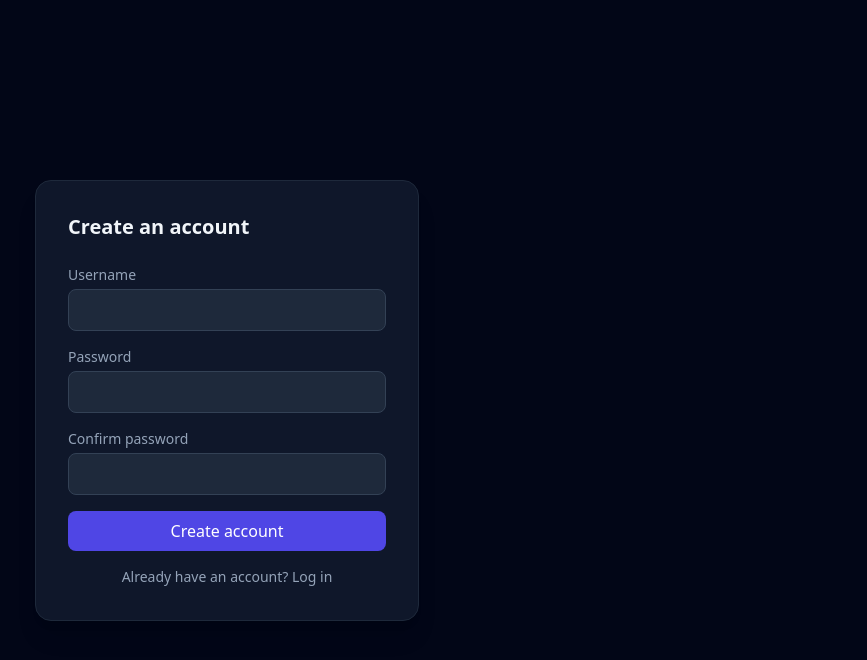
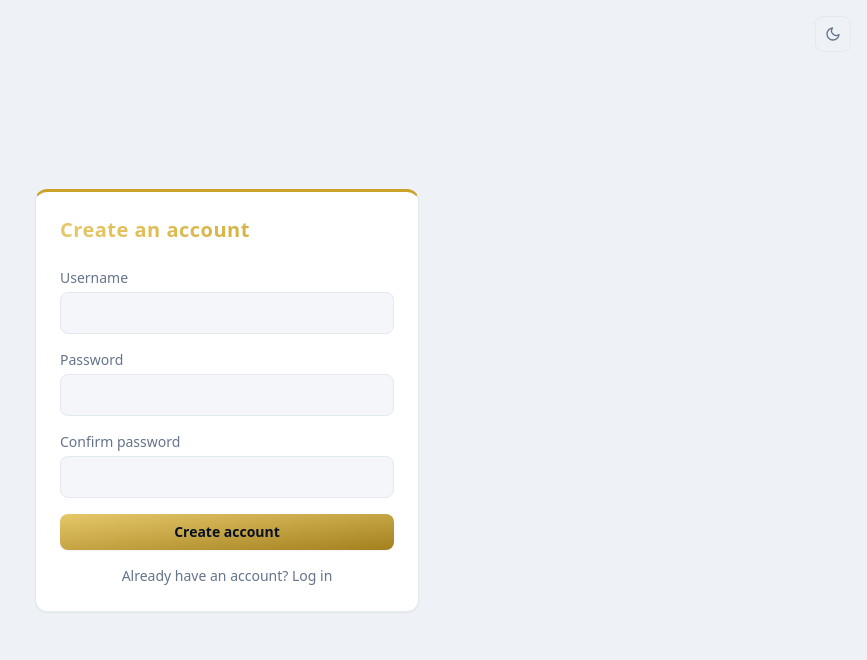
Before and after one commit to CojanAdrian/Bulk-Email-Response, a React (Vite) app in the folder frontend/: page / in a window 1280 px wide. Both pictures are taken after a click on the button "Don't have an account? Sign up". Shown: the top 660 px of the page, without its empty margins (413-1280 px from the left). Built offline with nearby package versions, Linux system fonts and the light colour scheme; no server answers; the HTML template or start-up script is replaced by a standard one.

Commit message:
feat: restyle login/register pages with the navy+gold design system

```diff
--- a/frontend/src/pages/LoginPage.jsx
+++ b/frontend/src/pages/LoginPage.jsx
@@ -1,5 +1,8 @@
 import { useState } from 'react';
 import { login } from '../api/auth';
+import Card from '../components/Card';
+import PrimaryButton from '../components/PrimaryButton';
+import ThemeToggle from '../components/ThemeToggle';
 
 function LoginPage({ onLoginSuccess, onSwitchToRegister }) {
   const [username, setUsername] = useState('');
@@ -24,54 +27,57 @@ function LoginPage({ onLoginSuccess, onSwitchToRegister }) {
   }
 
   return (
-    <div className="flex min-h-screen items-center justify-center bg-slate-950 px-4">
-      <form onSubmit={handleSubmit} className="w-full max-w-sm rounded-2xl border border-slate-800 bg-slate-900 p-8 shadow-xl">
-        <h1 className="mb-6 text-xl font-semibold text-slate-100">BulkPosting</h1>
-        <label className="mb-1 block text-sm text-slate-400" htmlFor="username">
+    <div className="flex min-h-screen items-center justify-center bg-bg px-4">
+      <div className="absolute right-4 top-4">
+        <ThemeToggle />
+      </div>
+      <Card className="w-full max-w-sm">
+        <form onSubmit={handleSubmit}>
+          <h1 className="mb-6 bg-gradient-to-r from-gold-light to-gold bg-clip-text text-xl font-extrabold tracking-wide text-transparent">
+            BulkPosting
+          </h1>
+          <label className="mb-1 block text-sm text-text-muted" htmlFor="username">
             Username
           </label>
           <input
             id="username"
             name="username"
-          className="mb-4 w-full rounded-lg border border-slate-700 bg-slate-800 px-3 py-2 text-slate-100 outline-none focus:border-indigo-500 focus:ring-2 focus:ring-indigo-500/50"
+            className="mb-4 w-full rounded-lg border border-border bg-surface-alt px-3 py-2 text-text outline-none focus:border-accent focus:ring-2 focus:ring-accent/50"
             value={username}
             onChange={(e) => setUsername(e.target.value)}
             autoComplete="username"
             aria-describedby={error ? 'login-error' : undefined}
           />
-        <label className="mb-1 block text-sm text-slate-400" htmlFor="password">
+          <label className="mb-1 block text-sm text-text-muted" htmlFor="password">
             Password
           </label>
           <input
             id="password"
             name="password"
             type="password"
-          className="mb-4 w-full rounded-lg border border-slate-700 bg-slate-800 px-3 py-2 text-slate-100 outline-none focus:border-indigo-500 focus:ring-2 focus:ring-indigo-500/50"
+            className="mb-4 w-full rounded-lg border border-border bg-surface-alt px-3 py-2 text-text outline-none focus:border-accent focus:ring-2 focus:ring-accent/50"
             value={password}
             onChange={(e) => setPassword(e.target.value)}
             autoComplete="current-password"
             aria-describedby={error ? 'login-error' : undefined}
           />
           {error && (
-          <p id="login-error" role="alert" className="mb-4 text-sm text-red-400">
+            <p id="login-error" role="alert" className="mb-4 text-sm text-error">
               {error}
             </p>
           )}
-        <button
-          type="submit"
-          disabled={submitting}
-          className="w-full rounded-lg bg-indigo-600 px-4 py-2 font-medium text-white transition hover:bg-indigo-500 disabled:opacity-60"
-        >
+          <PrimaryButton type="submit" disabled={submitting} className="w-full">
             {submitting ? 'Signing in...' : 'Sign in'}
-        </button>
+          </PrimaryButton>
           <button
             type="button"
             onClick={onSwitchToRegister}
-          className="mt-4 w-full text-center text-sm text-slate-400 hover:text-slate-200"
+            className="mt-4 w-full text-center text-sm text-text-muted hover:text-accent"
           >
             Don't have an account? Sign up
           </button>
         </form>
+      </Card>
     </div>
   );
 }
--- a/frontend/src/pages/RegisterPage.jsx
+++ b/frontend/src/pages/RegisterPage.jsx
@@ -1,5 +1,8 @@
 import { useState } from 'react';
 import { register } from '../api/auth';
+import Card from '../components/Card';
+import PrimaryButton from '../components/PrimaryButton';
+import ThemeToggle from '../components/ThemeToggle';
 
 function RegisterPage({ onRegisterSuccess, onSwitchToLogin }) {
   const [username, setUsername] = useState('');
@@ -31,67 +34,70 @@ function RegisterPage({ onRegisterSuccess, onSwitchToLogin }) {
   }
 
   return (
-    <div className="flex min-h-screen items-center justify-center bg-slate-950 px-4">
-      <form onSubmit={handleSubmit} className="w-full max-w-sm rounded-2xl border border-slate-800 bg-slate-900 p-8 shadow-xl">
-        <h1 className="mb-6 text-xl font-semibold text-slate-100">Create an account</h1>
-        <label className="mb-1 block text-sm text-slate-400" htmlFor="reg-username">
+    <div className="flex min-h-screen items-center justify-center bg-bg px-4">
+      <div className="absolute right-4 top-4">
+        <ThemeToggle />
+      </div>
+      <Card className="w-full max-w-sm">
+        <form onSubmit={handleSubmit}>
+          <h1 className="mb-6 bg-gradient-to-r from-gold-light to-gold bg-clip-text text-xl font-extrabold tracking-wide text-transparent">
+            Create an account
+          </h1>
+          <label className="mb-1 block text-sm text-text-muted" htmlFor="reg-username">
             Username
           </label>
           <input
             id="reg-username"
             name="username"
-          className="mb-4 w-full rounded-lg border border-slate-700 bg-slate-800 px-3 py-2 text-slate-100 outline-none focus:border-indigo-500 focus:ring-2 focus:ring-indigo-500/50"
+            className="mb-4 w-full rounded-lg border border-border bg-surface-alt px-3 py-2 text-text outline-none focus:border-accent focus:ring-2 focus:ring-accent/50"
             value={username}
             onChange={(e) => setUsername(e.target.value)}
             autoComplete="username"
             aria-describedby={error ? 'register-error' : undefined}
           />
-        <label className="mb-1 block text-sm text-slate-400" htmlFor="reg-password">
+          <label className="mb-1 block text-sm text-text-muted" htmlFor="reg-password">
             Password
           </label>
           <input
             id="reg-password"
             name="password"
             type="password"
-          className="mb-4 w-full rounded-lg border border-slate-700 bg-slate-800 px-3 py-2 text-slate-100 outline-none focus:border-indigo-500 focus:ring-2 focus:ring-indigo-500/50"
+            className="mb-4 w-full rounded-lg border border-border bg-surface-alt px-3 py-2 text-text outline-none focus:border-accent focus:ring-2 focus:ring-accent/50"
             value={password}
             onChange={(e) => setPassword(e.target.value)}
             autoComplete="new-password"
             aria-describedby={error ? 'register-error' : undefined}
           />
-        <label className="mb-1 block text-sm text-slate-400" htmlFor="reg-confirm-password">
+          <label className="mb-1 block text-sm text-text-muted" htmlFor="reg-confirm-password">
             Confirm password
           </label>
           <input
             id="reg-confirm-password"
             name="confirmPassword"
             type="password"
-          className="mb-4 w-full rounded-lg border border-slate-700 bg-slate-800 px-3 py-2 text-slate-100 outline-none focus:border-indigo-500 focus:ring-2 focus:ring-indigo-500/50"
+            className="mb-4 w-full rounded-lg border border-border bg-surface-alt px-3 py-2 text-text outline-none focus:border-accent focus:ring-2 focus:ring-accent/50"
             value={confirmPassword}
             onChange={(e) => setConfirmPassword(e.target.value)}
             autoComplete="new-password"
             aria-describedby={error ? 'register-error' : undefined}
           />
           {error && (
-          <p id="register-error" role="alert" className="mb-4 text-sm text-red-400">
+            <p id="register-error" role="alert" className="mb-4 text-sm text-error">
               {error}
             </p>
           )}
-        <button
-          type="submit"
-          disabled={submitting}
-          className="w-full rounded-lg bg-indigo-600 px-4 py-2 font-medium text-white transition hover:bg-indigo-500 disabled:opacity-60"
-        >
+          <PrimaryButton type="submit" disabled={submitting} className="w-full">
             {submitting ? 'Creating account...' : 'Create account'}
-        </button>
+          </PrimaryButton>
           <button
             type="button"
             onClick={onSwitchToLogin}
-          className="mt-4 w-full text-center text-sm text-slate-400 hover:text-slate-200"
+            className="mt-4 w-full text-center text-sm text-text-muted hover:text-accent"
           >
             Already have an account? Log in
           </button>
         </form>
+      </Card>
     </div>
   );
 }
```
Lines whose indentation alone changed are shown as unchanged.
